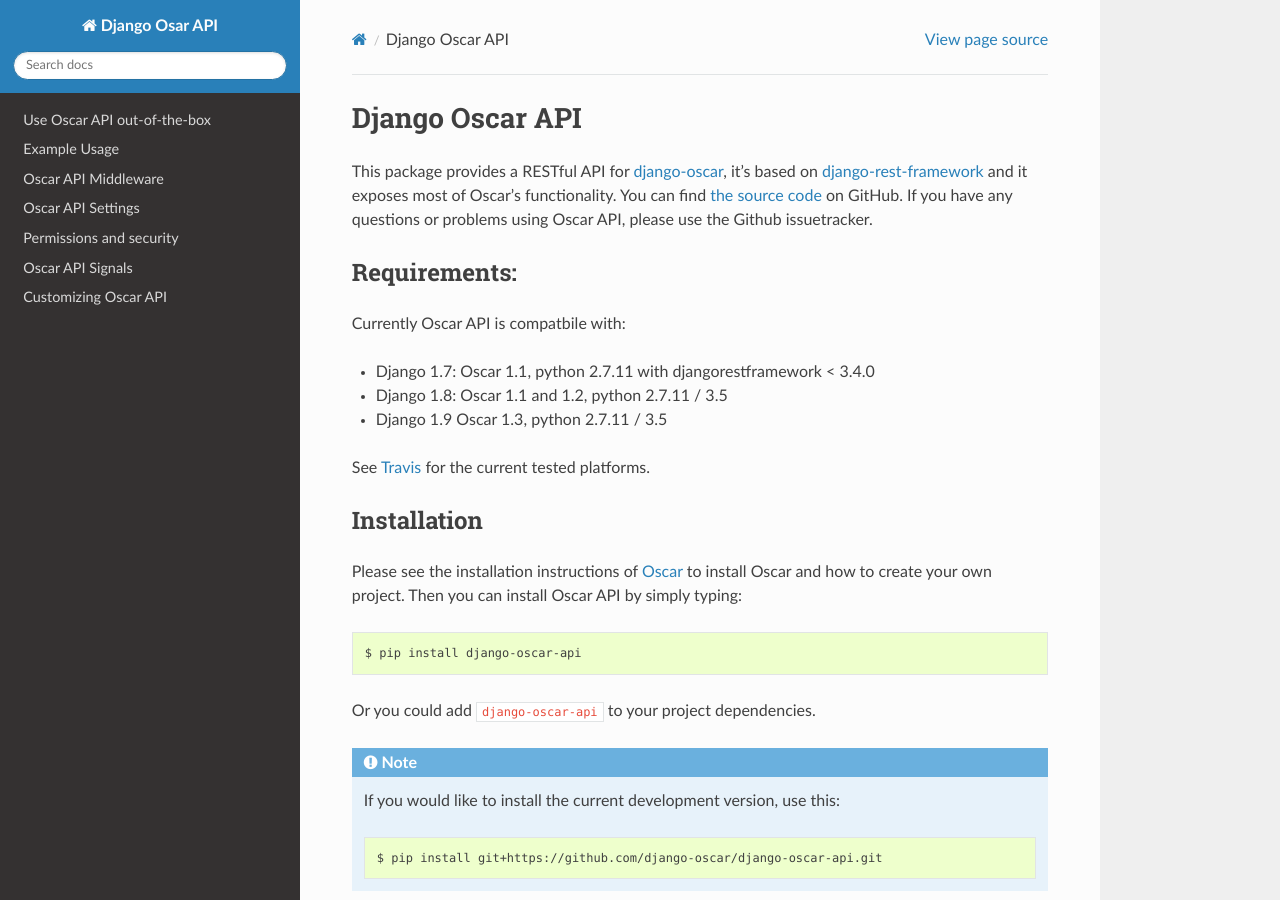
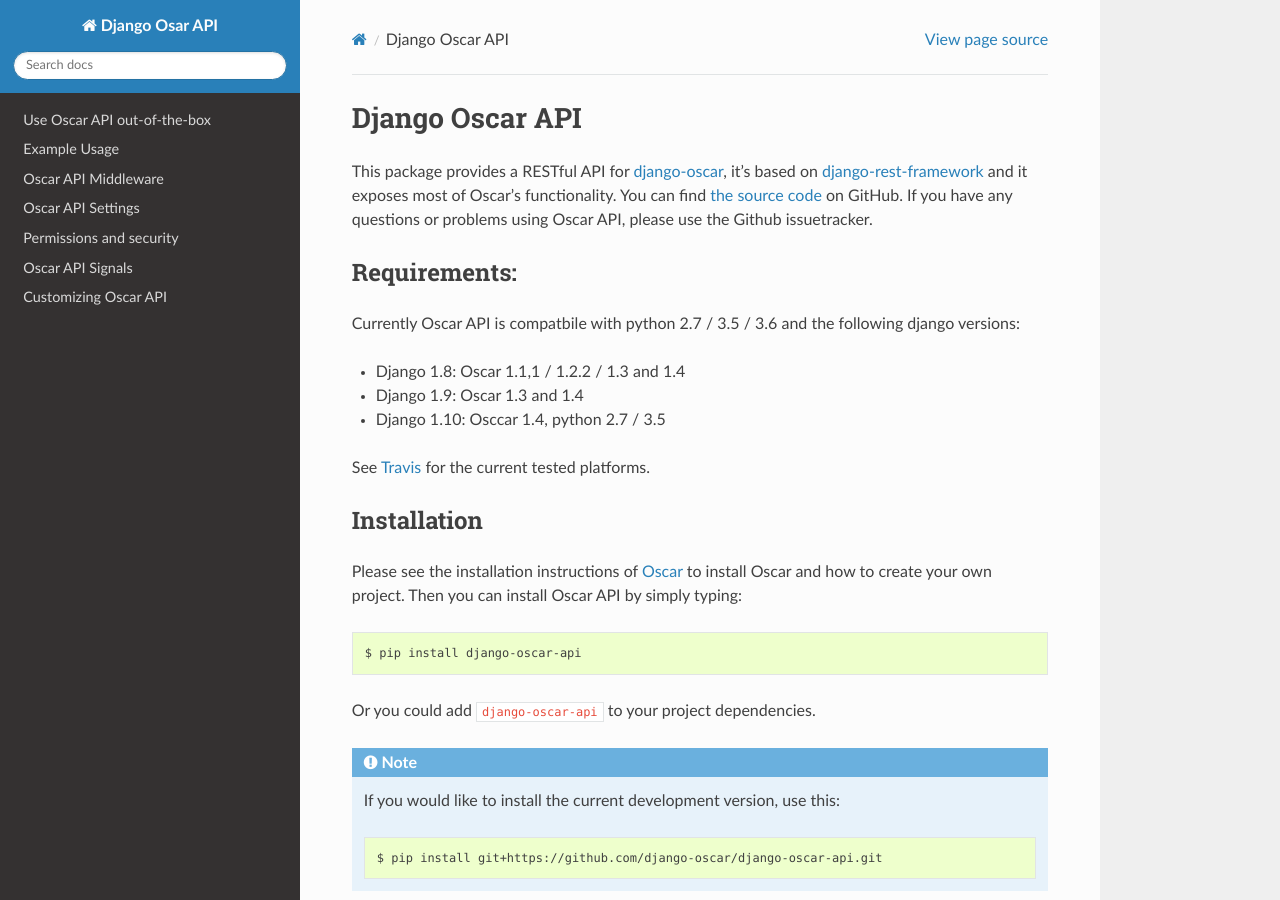
Before and after one commit to django-oscar/django-oscar-api, a Sphinx documentation site: the page built from docs/source/index.rst, in a window 1280 px wide and 900 px high. Built offline with Sphinx 7.4.7 and the Read the Docs theme 2.0.0, drawn with Linux system fonts in a browser that asks for light colours.

Commit message:
Drop support for django 1.7

```diff
--- a/docs/source/index.rst
+++ b/docs/source/index.rst
@@ -13,11 +13,11 @@
 
 Requirements:
 -------------
-Currently Oscar API is compatbile with:
+Currently Oscar API is compatbile with python 2.7 / 3.5 / 3.6 and the following django versions:
 
-- Django 1.7: Oscar 1.1, python 2.7.11 with djangorestframework < 3.4.0
-- Django 1.8: Oscar 1.1 and 1.2, python 2.7.11 / 3.5
-- Django 1.9  Oscar 1.3, python 2.7.11 / 3.5
+- Django 1.8: Oscar 1.1,1 / 1.2.2 / 1.3 and 1.4
+- Django 1.9:  Oscar 1.3 and 1.4
+- Django 1.10:  Osccar 1.4, python 2.7 / 3.5
 
 See `Travis`_ for the current tested platforms.
 
```
Also changed, not shown: .travis.yml.
